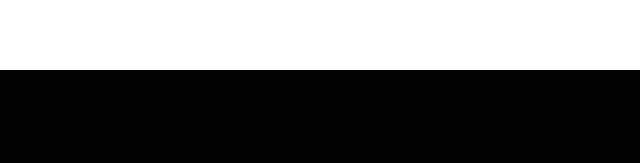
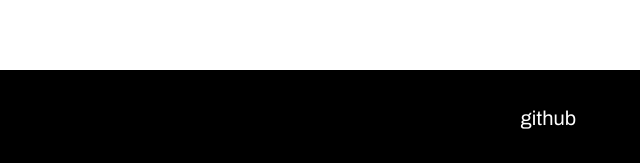
Before and after one commit to moville-hack-group-1/educa-nacao-website, a website: page index.html in a window 1280 px wide. Shown: the part 2420-2583 px from the top of the page, 640-1280 px from the left. Drawn offline with Linux system fonts and the light colour scheme.

Commit message:
Add config footer

```diff
--- a/index.html
+++ b/index.html
@@ -92,9 +92,9 @@
 
         <img src="./src/img/Artboard_B 1.png" alt="logo educa nação">
 
-        <div>
-            <p></p>
-        </div>
+        <a class="github" href="https://github.com/moville-hack-group-1" target="_blank">
+            github
+        </a>
     </div>
 </footer>
 </body>
--- a/src/style/footer/footer.css
+++ b/src/style/footer/footer.css
@@ -7,4 +7,10 @@ footer{
 .footer__content{
     display: flex;
     align-items: center;
+    justify-content: space-between;
 }
+
+.github{
+    font-size: 20px;
+    color: #ffffff;
+}
```
